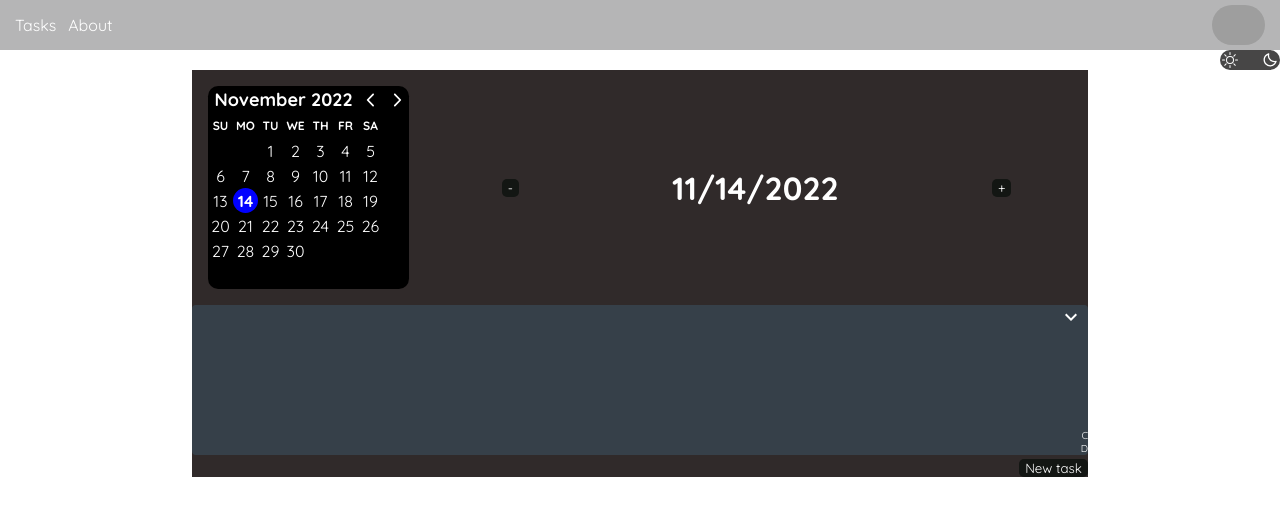
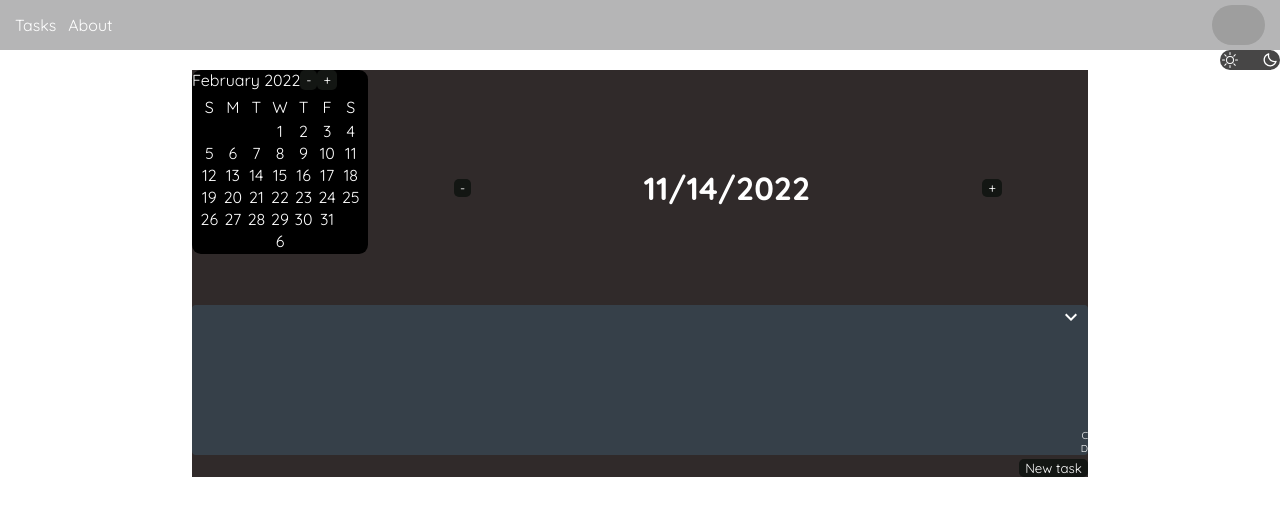
Before and after one commit to fabioVitorTavares/ToDoList, a React (Vite) app in the folder ToDoList/: page / in a window 1280 px wide. Shown: the top 516 px of the page. Built offline with nearby package versions, Linux system fonts and the light colour scheme; grey boxes are pictures that could not be loaded.

Commit message:
add minCalendar

```diff
--- a/ToDoList/src/components/Calendar/index.tsx
+++ b/ToDoList/src/components/Calendar/index.tsx
@@ -1,16 +1,15 @@
 import './style.css'
 import 'react-day-picker/dist/style.css';
 import React, { Dispatch, SetStateAction, useEffect, useState } from "react";
-import { DayPicker } from 'react-day-picker';
+import { MinCalendar } from '../MinCalendar'
 
-type TSetDate = {
+export type TSetDate = {
   setDate: Dispatch<SetStateAction<Date>>
   date: Date
 }
 
 export function Calendar({ setDate, date }: TSetDate) {
 
-  const [selected, setSelected] = useState<Date>(new Date);
 
   const tomorrow = () => {
     const newDate = new Date
@@ -18,7 +17,6 @@ export function Calendar({ setDate, date }: TSetDate) {
     newDate.setMonth(date.getMonth())
     newDate.setDate(date.getDate() + 1)
     setDate(newDate)
-    setSelected(newDate)
   }
 
   const yesterday = () => {
@@ -27,21 +25,14 @@ export function Calendar({ setDate, date }: TSetDate) {
     newDate.setMonth(date.getMonth())
     newDate.setDate(date.getDate() - 1)
     setDate(newDate)
-    setSelected(newDate)
   }
 
-  useEffect(() => {
-    setDate(selected)
-  }, [selected])
+
 
   return (
     <div className='calendar'>
-      <DayPicker
-        className='dateSelector'
-        mode="single"
-        selected={selected}
-        onSelect={()=>setSelected}
-      />
+
+      <MinCalendar setDate={setDate} date={date} />
       <div className='viewDay'>
         <button onClick={yesterday}>-</button>
         <h1>{date.toLocaleDateString()}</h1>
--- /dev/null
+++ b/ToDoList/src/components/MinCalendar/index.tsx
@@ -0,0 +1,115 @@
+import React, { useState } from 'react'
+import { TSetDate } from '../Calendar'
+import './style.css'
+
+export function MinCalendar({ setDate, date }: TSetDate) {
+
+  const a = ['','','','1','2','3','4','5','6','7','8','9','10','11','12', '13','14','15', '16', '17', '18', '19','20', '21', '22', '23', '24', '25', '26', '27', '28', '29', '30', '31', '', '', '', '', '6', '', '', '', '', '', '']
+  const hoje = new Date("02-10-2017")
+
+  const [datte, setDatte] = useState<Date>(hoje)
+  const [numbersOfDays, setNumbersOfDays] = useState<string[]>(a)
+  console.log(datte);
+
+  const months = [
+  ["January", "Janeiro"],
+  ["February", "Fevereiro"],
+  ["March", "Março"],
+  ["April", "Abril"],
+  ["May", "Maio"],
+  ["June", "Junho"],
+  ["July", "Julho"],
+  ["August", "Agosto"],
+  ["September", "Setembro"],
+  ["October", "Outubro"],
+  ["November", "Novembro"],
+  ["December", "Dezembro"]]
+
+  return (
+    <div>
+      <div className='minCalendar'>
+        <header className='monthYearDay'>
+          <div className='monthYear'>
+            <p>{months[datte.getMonth()][0]} 2022</p>
+            <button>-</button>
+            <button>+</button>
+          </div>
+
+        </header>
+        <div className='numbersOfDays'>
+          <table>
+            <thead>
+              <tr>
+                <td>S</td>
+                <td>M</td>
+                <td>T</td>
+                <td>W</td>
+                <td>T</td>
+                <td>F</td>
+                <td>S</td>
+              </tr>
+            </thead>
+            <tbody>
+
+              <tr>
+                <td>{numbersOfDays[0]}</td>
+                <td>{numbersOfDays[1]}</td>
+                <td>{numbersOfDays[2]}</td>
+                <td>{numbersOfDays[3]}</td>
+                <td>{numbersOfDays[4]}</td>
+                <td>{numbersOfDays[5]}</td>
+                <td>{numbersOfDays[6]}</td>
+              </tr>
+              <tr>
+                <td>{numbersOfDays[7]}</td>
+                <td>{numbersOfDays[8]}</td>
+                <td>{numbersOfDays[9]}</td>
+                <td>{numbersOfDays[10]}</td>
+                <td>{numbersOfDays[11]}</td>
+                <td>{numbersOfDays[12]}</td>
+                <td>{numbersOfDays[13]}</td>
+              </tr>
+              <tr>
+                <td>{numbersOfDays[14]}</td>
+                <td>{numbersOfDays[15]}</td>
+                <td>{numbersOfDays[16]}</td>
+                <td>{numbersOfDays[17]}</td>
+                <td>{numbersOfDays[18]}</td>
+                <td>{numbersOfDays[19]}</td>
+                <td>{numbersOfDays[20]}</td>
+              </tr>
+              <tr>
+                <td>{numbersOfDays[21]}</td>
+                <td>{numbersOfDays[22]}</td>
+                <td>{numbersOfDays[23]}</td>
+                <td>{numbersOfDays[24]}</td>
+                <td>{numbersOfDays[25]}</td>
+                <td>{numbersOfDays[26]}</td>
+                <td>{numbersOfDays[27]}</td>
+              </tr>
+              <tr>
+                <td>{numbersOfDays[28]}</td>
+                <td>{numbersOfDays[29]}</td>
+                <td>{numbersOfDays[30]}</td>
+                <td>{numbersOfDays[31]}</td>
+                <td>{numbersOfDays[32]}</td>
+                <td>{numbersOfDays[33]}</td>
+                <td>{numbersOfDays[34]}</td>
+              </tr>
+              <tr>
+                <td>{numbersOfDays[35]}</td>
+                <td>{numbersOfDays[36]}</td>
+                <td>{numbersOfDays[37]}</td>
+                <td>{numbersOfDays[38]}</td>
+                <td>{numbersOfDays[39]}</td>
+                <td>{numbersOfDays[40]}</td>
+                <td>{numbersOfDays[41]}</td>
+              </tr>
+            </tbody>
+          </table>
+        </div>
+      </div>
+    </div>
+
+  )
+}
--- /dev/null
+++ b/ToDoList/src/components/MinCalendar/style.css
@@ -0,0 +1,45 @@
+.minCalendar {
+  width: 11rem;
+  height: 11.5rem;
+  background: #000000;
+  border-radius: 5%;
+
+}
+
+.monthYear {
+  width: 100%;
+  display: flex;
+}
+
+.numbersOfDays {
+  padding: 2%;
+}
+
+.numbersOfDays thead, .numbersOfDays tbody, .numbersOfDays table {
+  padding: 0;
+  margin: 0;
+  width: 100%;
+  height: 100%;
+  border: none;
+}
+
+
+
+
+.numbersOfDays tr {
+  display: flex;
+  justify-content: space-around;
+  height: 100%;
+}
+
+.numbersOfDays td {
+  width: 14%;
+  text-align: center;
+  border-radius: 15%;
+}
+
+.numbersOfDays td:hover {
+  background: #1414a0;
+  cursor: pointer;
+  font-weight: bold;
+}
```
